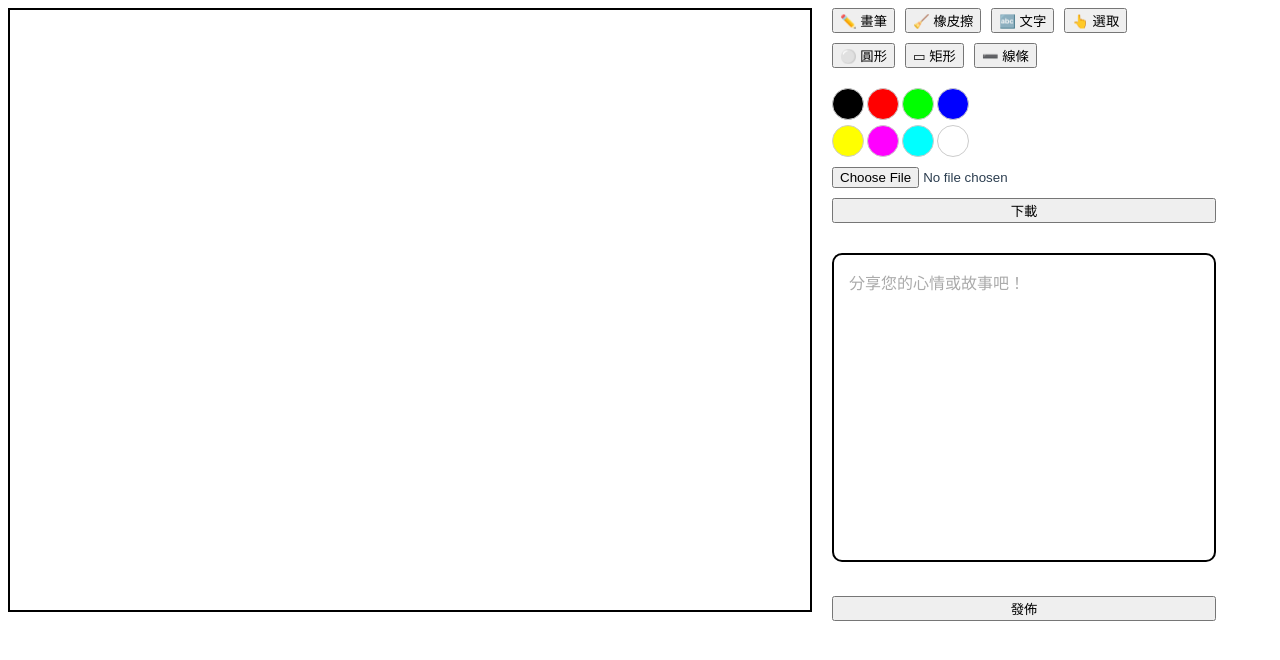
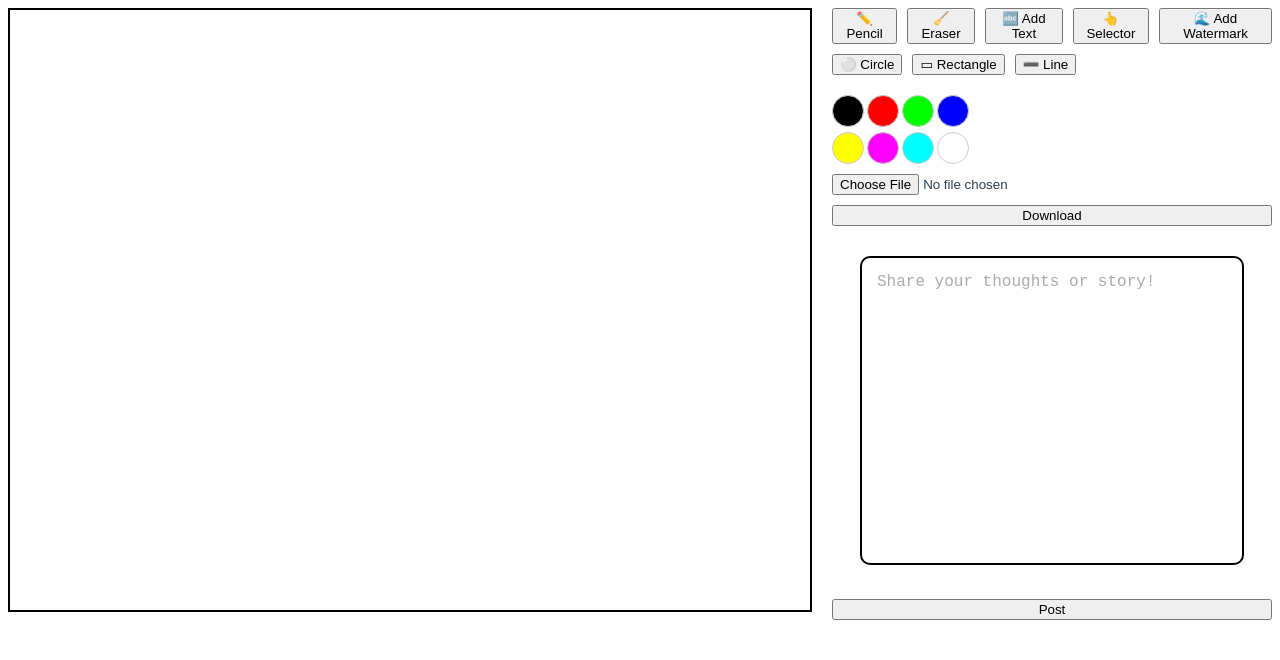
Before and after one commit to jgw0915/MultimediaFinalProject, a Vue app in the folder front-end/: page /drawingArea in a window 1280 px wide. Shown: the top 660 px of the page. Built offline with nearby package versions, Linux system fonts and the light colour scheme.

Commit message:
浮水印

```diff
--- a/front-end/src/views/DrawingAreaView.vue
+++ b/front-end/src/views/DrawingAreaView.vue
@@ -1,25 +1,24 @@
 <template>
     <div class="drawing-app">
         <div>
-            <!-- <h2 class="title-box">繪畫區</h2> -->
             <div class="canvas-container">
                 <canvas ref="canvas" class="drawing-canvas" @mousedown="startDrawing" @mousemove="draw"
                     @mouseup="stopDrawing" @mouseleave="stopDrawing"></canvas>
             </div>
         </div>
         <div class="tools">
-            <!-- <h2 class="title-box">工具箱</h2> -->
             <div class="tool-buttons">
-                <button @click="selectTool('pencil')">✏️ 畫筆</button>
-                <button @click="selectTool('eraser')">🧹 橡皮擦</button>
-                <button @click="addText">🔤 文字</button>
-                <button @click="selectTool('selector')">👆 選取</button>
+                <button @click="selectTool('pencil')">✏️ Pencil</button>
+                <button @click="selectTool('eraser')">🧹 Eraser</button>
+                <button @click="addText">🔤 Add Text</button>
+                <button @click="selectTool('selector')">👆 Selector</button>
+                <button @click="addWatermark">🌊 Add Watermark</button>
             </div>
 
             <div class="shape-buttons">
-                <button @click="selectTool('circle')">⚪ 圓形</button>
-                <button @click="selectTool('rectangle')">▭ 矩形</button>
-                <button @click="selectTool('line')">➖ 線條</button>
+                <button @click="selectTool('circle')">⚪ Circle</button>
+                <button @click="selectTool('rectangle')">▭ Rectangle</button>
+                <button @click="selectTool('line')">➖ Line</button>
             </div>
 
             <div class="colors">
@@ -28,13 +27,12 @@
             </div>
 
             <input type="file" accept="image/*" @change="selectImage" />
-            <button @click="downloadCanvas">下載</button>
+            <button @click="downloadCanvas">Download</button>
             <div class="inputBox">
-                <textarea v-model="postContent" placeholder="分享您的心情或故事吧！"></textarea>
+                <textarea v-model="postContent" placeholder="Share your thoughts or story!"></textarea>
             </div>
-            <button class="button" @click="submitPost">發佈</button>
+            <button class="button" @click="submitPost">Post</button>
         </div>
-
     </div>
 </template>
 
@@ -515,6 +513,34 @@ export default {
                 console.log('Image loading started:', file.name);
             }
         },
+        addWatermark() {
+            const watermarkText = prompt("請輸入浮水印文字：", "Watermark"); // 提供彈窗讓用戶輸入浮水印文字
+            if (watermarkText) {
+                const fontSize = 40;
+                this.ctx.font = `${fontSize}px Arial`;
+                this.ctx.fillStyle = "rgba(175, 175, 175, 0.5)";
+                this.ctx.textAlign = "right";
+                this.ctx.textBaseline = "bottom";
+
+                // 計算浮水印文字的位置（右下角）
+                const x = this.canvas.width - 10; // 右邊留 10px
+                const y = this.canvas.height - 10; // 底部留 10px
+
+                // 在畫布上繪製浮水印文字
+                this.ctx.fillText(watermarkText, x, y);
+
+                // 將浮水印作為物件保存
+                const watermarkObject = {
+                    type: "text",
+                    x,
+                    y: y - fontSize, // 浮水印的頂部位置
+                    text: watermarkText,
+                    color: "rgba(0, 0, 0, 0.5)",
+                    font: `${fontSize}px Arial`,
+                };
+                this.objects.push(watermarkObject);
+            }
+        },
         downloadCanvas() {
             const link = document.createElement('a');
             link.download = 'drawing.png';
--- a/front-end/src/views/HomeView.vue
+++ b/front-end/src/views/HomeView.vue
@@ -216,8 +216,8 @@ export default {
             replies: comment.replies
               ? comment.replies.map(reply => ({
                 id: reply._id,
-                avatar: reply.user._profileImage || "https://via.placeholder.com/50",
-                nickname: reply.user._nickname || "Anonymous",
+                avatar: reply.user.profileImage || "https://via.placeholder.com/50",
+                nickname: reply.user.nickname || "Anonymous",
                 text: reply.text,
                 time: new Date(reply.createdAt).toLocaleString(),
                 likes: reply.likes || 0,
```
